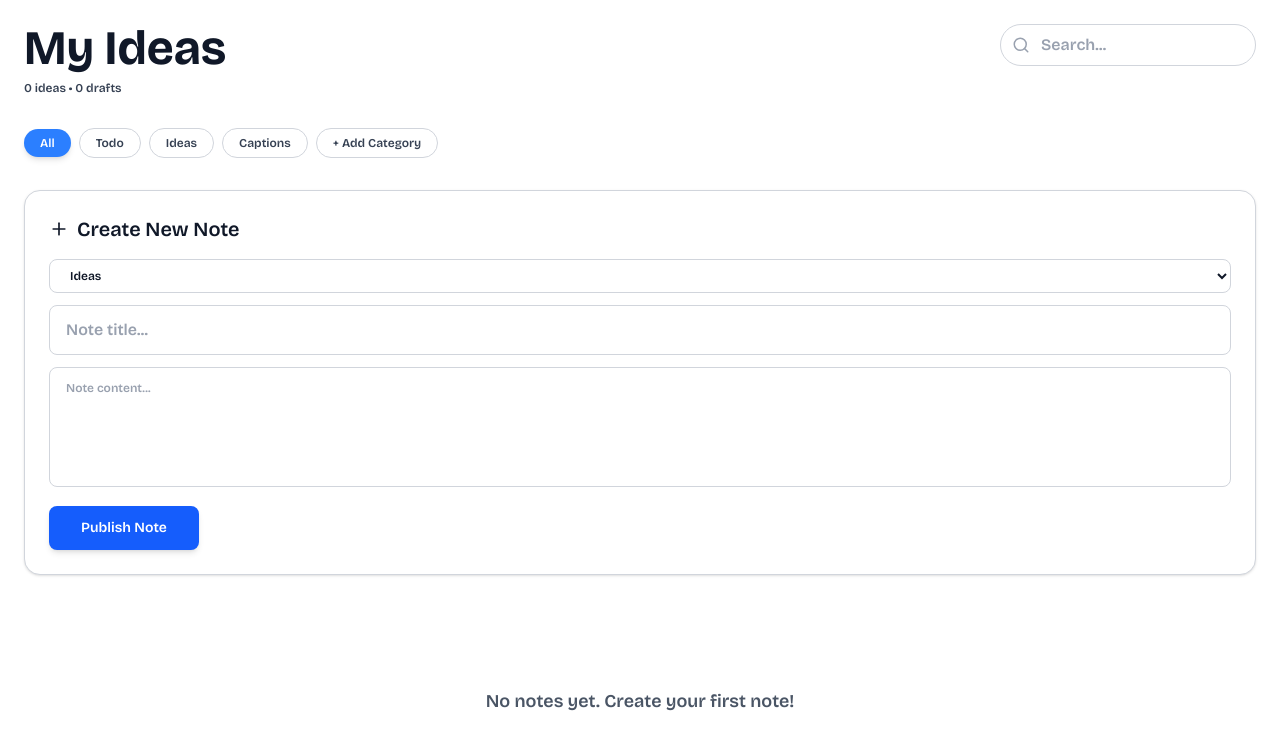
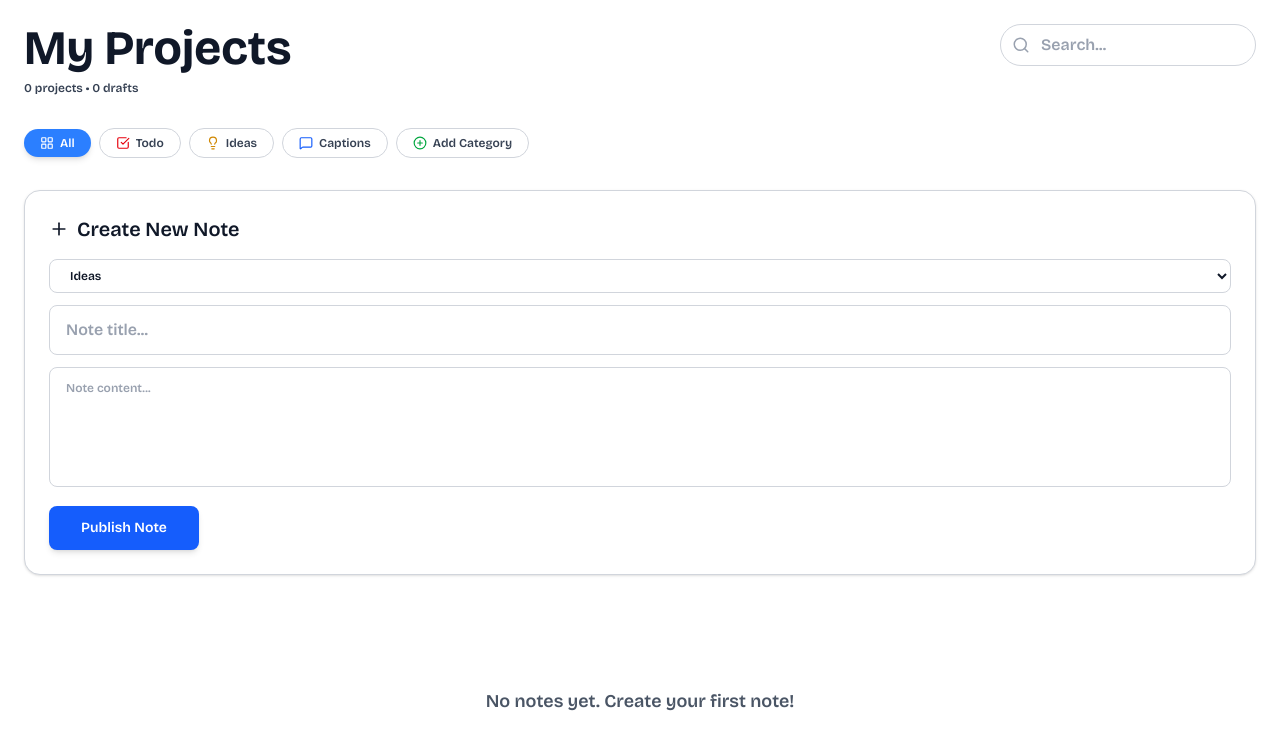
Before and after one commit to Haruna-dev-droid/creators-dashboard, a React (Vite) app: page /contenteditor in a window 1280 px wide. Shown: the top 750 px of the page. Built offline with nearby package versions, Linux system fonts and the light colour scheme; sample sign-in values are in the browser's storage.

Commit message:
worked on the note editor and a few other components

```diff
--- a/src/components/pages/AiAssistant.jsx
+++ b/src/components/pages/AiAssistant.jsx
@@ -1,20 +1,20 @@
-// import React from "react";
+import React from "react";
 
-// function AiAssistant() {
-//   return (
-//     <div>
-//       <h1 className="text-3xl font-bold text-gray-900 mb-6">AI Assistant</h1>
-//       <div className="bg-white p-6 rounded-lg shadow-sm border border-gray-200">
-//         <h2 className="text-xl font-semibold mb-4">Performance Metrics</h2>
-//         <p className="text-gray-600">
-//           Detailed analytics and insights about your content performance.
-//         </p>
-//         <div className="mt-6 h-64 bg-gray-100 rounded-lg flex items-center justify-center">
-//           <p className="text-gray-500">Chart visualization would go here</p>
-//         </div>
-//       </div>
-//     </div>
-//   );
-// }
+function AiAssistant() {
+  return (
+    <div>
+      <h1 className="text-3xl font-bold text-gray-900 mb-6">AI Assistant</h1>
+      <div className="bg-white p-6 rounded-lg shadow-sm border border-gray-200">
+        <h2 className="text-xl font-semibold mb-4">Performance Metrics</h2>
+        <p className="text-gray-600">
+          Detailed analytics and insights about your content performance.
+        </p>
+        <div className="mt-6 h-64 bg-gray-100 rounded-lg flex items-center justify-center">
+          <p className="text-gray-500">Chart visualization would go here</p>
+        </div>
+      </div>
+    </div>
+  );
+}
 
-// export default AiAssistant;
+export default AiAssistant;
--- a/src/components/pages/ContentEditor.jsx
+++ b/src/components/pages/ContentEditor.jsx
@@ -1,184 +1,18 @@
-// import React, { useEffect, useState } from "react";
-// import { Search, Plus, Trash2, Edit2, Save, X } from "lucide-react";
-
-// function ContentEditor() {
-//   const [notes, setNotes] = useState([]);
-//   const [editId, setEditId] = useState(null);
-//   const [newNote, setNewNote] = useState({ title: "", content: "" });
-
-//   // Mounts the saved notes from localStorage when the component renders
-//   useEffect(() => {
-//     const savedNotes = localStorage.getItem("notes");
-//     if (savedNotes) {
-//       setNotes(JSON.parse(savedNotes));
-//     }
-//   }, []);
-
-//   // Saves the notes to local storage when ever they change
-//   useEffect(() => {
-//     localStorage.setItem("notes", JSON.stringify(notes));
-//   }, [notes]);
-
-//   // handles the creation of new notes
-//   const handleNewNote = () => {
-//     if (newNote.title.trim() || newNote.content.trim()) {
-//       const note = {
-//         id: Date.now(),
-//         title: newNote.title,
-//         content: newNote.content,
-//         createdAt: new Date().toISOString,
-//         updatedAt: new Date().toISOString,
-//       };
-//       setNotes([note, ...notes]);
-//       setNewNote({ title: "", content: "" });
-//     }
-//   };
-
-//   // handles the deletion of notes
-//   const handleDeleteNote = (id) => {
-//     setNotes(notes.filter((note) => note.id !== id));
-//   };
-
-//   // handles the editing of notes
-//   const handleEditNote = (id, editedTitle, editedContent) => {
-//     setNotes(
-//       notes.map((note) =>
-//         note.id === id
-//           ? {
-//               ...notes,
-//               title: editedTitle,
-//               content: editedContent,
-//               updatedAt: new Date().toISOString(),
-//             }
-//           : note,
-//       ),
-//     );
-//     setEditId(null);
-//   };
-//   return (
-//     <div>
-//       <div className="mb-8">
-//         <h1 className="text-4xl font-bold text-gray-800 mb-2">My Ideas</h1>
-//         <p className="text-gray-600">{notes.length} ideas total</p>
-//       </div>
-
-//       <div>
-//         <h2 className="text-xl font-semibold mb-4 flex items-center gap-2">
-//           <Plus size={20} />
-//           Create New Note
-//         </h2>
-//         <input
-//           type="text"
-//           placeholder="Note title..."
-//           value={newNote.title}
-//           onChange={(e) => setNewNote({ ...newNote, title: e.target.value })}
-//           className="w-full mb-3 px-4 py-2 rounded-lg border border-gray-300 focus:outline-none focus:ring-2 focus:ring-blue-500"
-//         />
-//         <textarea
-//           placeholder="Note content..."
-//           value={newNote.content}
-//           onChange={(e) => setNewNote({ ...newNote, content: e.target.value })}
-//           className="w-full mb-3 px-4 py-2 rounded-lg border border-gray-300 focus:outline-none focus:ring-2 focus:ring-blue-500"
-//         />
-
-//         <button
-//           onClick={handleNewNote}
-//           className="bg-blue-600 text-white px-6 py-2 rounded-lg hover:bg-blue-700 transition-colors"
-//         >
-//           Add Note
-//         </button>
-//       </div>
-
-//       <div className="grid grid-cols-1 md:grid-cols-2 lg:grid-cols-3 gap-4">
-//         {notes.map((note) => (
-//           <NoteCard
-//             key={note.id}
-//             note={note}
-//             isEditing={editId === note.id}
-//             onEdit={() => setEditId(note.id)}
-//             onSave={(title, content) => handleEditNote(note.id, title, content)}
-//             onCancel={() => setEditId(null)}
-//             onDelete={() => handleDeleteNote(note.id)}
-//           />
-//         ))}
-//       </div>
-//     </div>
-//   );
-// }
-// function NoteCard({ note, isEditing, onEdit, onSave, onCancel, onDelete }) {
-//   const [editTitle, setEditTitle] = useState(note.title);
-//   const [editContent, setEditContent] = useState(note.content);
-
-//   const handleSave = () => {
-//     onSave(editTitle, editContent);
-//   };
-
-//   if (isEditing) {
-//     return (
-//       <div className="bg-white rounded-lg shadow-md p-4 border-2 border-blue-500">
-//         <input
-//           type="text"
-//           value={editTitle}
-//           onChange={(e) => setEditTitle(e.target.value)}
-//           className="w-full mb-2 px-2 py-1 border border-gray-300 rounded focus:outline-none focus:ring-2 focus:ring-blue-500"
-//         />
-//         <textarea
-//           value={editContent}
-//           onChange={(e) => setEditContent(e.target.value)}
-//           className="w-full mb-3 px-2 py-1 border border-gray-300 rounded focus:outline-none focus:ring-2 focus:ring-blue-500 min-h-[100px]"
-//         />
-//         <div className="flex gap-2">
-//           <button
-//             onClick={handleSave}
-//             className="flex-1 bg-green-600 text-white px-3 py-1 rounded hover:bg-green-700 transition-colors flex items-center justify-center gap-1"
-//           >
-//             <Save size={16} />
-//             Save
-//           </button>
-//           <button
-//             onClick={onCancel}
-//             className="flex-1 bg-gray-400 text-white px-3 py-1 rounded hover:bg-gray-500 transition-colors flex items-center justify-center gap-1"
-//           >
-//             <X size={16} />
-//             Cancel
-//           </button>
-//         </div>
-//       </div>
-//     );
-//   }
-
-//   return (
-//     <div className="bg-white rounded-lg shadow-md p-4 hover:shadow-lg transition-shadow">
-//       <h3 className="text-lg font-semibold mb-2 text-gray-800">
-//         {note.title || "Untitled"}
-//       </h3>
-//       <p className="text-gray-600 mb-3 line-clamp-3">{note.content}</p>
-//       <div className="text-xs text-gray-400 mb-3">
-//         {new Date(note.updatedAt).toLocaleDateString()}
-//       </div>
-//       <div className="flex gap-2">
-//         <button
-//           onClick={onEdit}
-//           className="flex-1 bg-blue-600 text-white px-3 py-1 rounded hover:bg-blue-700 transition-colors flex items-center justify-center gap-1"
-//         >
-//           <Edit2 size={14} />
-//           Edit
-//         </button>
-//         <button
-//           onClick={onDelete}
-//           className="flex-1 bg-red-600 text-white px-3 py-1 rounded hover:bg-red-700 transition-colors flex items-center justify-center gap-1"
-//         >
-//           <Trash2 size={14} />
-//           Delete
-//         </button>
-//       </div>
-//     </div>
-//   );
-// }
-
-// export default ContentEditor;
 import React, { useEffect, useState } from "react";
-import { Search, Plus, Trash2, Edit2, Save, X, FileText } from "lucide-react";
+import {
+  Search,
+  Plus,
+  Trash2,
+  Edit2,
+  Save,
+  X,
+  FileText,
+  LayoutGrid,
+  CheckSquare,
+  Lightbulb,
+  MessageSquare,
+  PlusCircle,
+} from "lucide-react";
 
 function ContentEditor() {
   const [notes, setNotes] = useState([]);
@@ -343,9 +177,11 @@ function ContentEditor() {
         {/* Header with Search */}
         <div className="flex justify-between items-start mb-8">
           <div>
-            <h1 className="text-5xl font-bold text-gray-900 mb-2">My Ideas</h1>
+            <h1 className="text-5xl font-bold text-gray-900 mb-2">
+              My Projects
+            </h1>
             <p className="text-gray-700 text-xs">
-              {notes.length} ideas • {drafts.length} drafts
+              {notes.length} projects • {drafts.length} drafts
             </p>
           </div>
 
@@ -366,33 +202,45 @@ function ContentEditor() {
         <div className="mb-8 flex items-center gap-2 flex-wrap">
           <button
             onClick={() => setActiveCategory("all")}
-            className={`px-4 py-1.5 rounded-full text-xs font-medium transition-all ${
+            className={`px-4 py-1.5 rounded-full text-xs font-medium transition-all flex items-center gap-1.5 ${
               activeCategory === "all"
                 ? "bg-blue-500 text-white shadow-md"
                 : "bg-white text-gray-700 hover:bg-gray-100 border border-gray-300"
             }`}
           >
+            <LayoutGrid size={14} />
             All
           </button>
-          {categories.map((cat) => (
+          {categories.map((cat) => {
+            // Icon mapping for each category
+            const categoryIcons = {
+              todo: <CheckSquare size={14} className="text-red-600" />,
+              ideas: <Lightbulb size={14} className="text-yellow-600" />,
+              captions: <MessageSquare size={14} className="text-blue-600" />,
+            };
+
+            return (
               <button
                 key={cat}
                 onClick={() => setActiveCategory(cat)}
-              className={`px-4 py-1.5 rounded-full text-xs font-medium capitalize transition-all ${
+                className={`px-4 py-1.5 rounded-full text-xs font-medium capitalize transition-all flex items-center gap-1.5 ${
                   activeCategory === cat
                     ? "bg-blue-500 text-white shadow-md"
                     : "bg-white text-gray-700 hover:bg-gray-100 border border-gray-300"
                 }`}
               >
+                {categoryIcons[cat] || <FileText size={14} />}
                 {cat}
               </button>
-          ))}
+            );
+          })}
           {!showAddCategory ? (
             <button
               onClick={() => setShowAddCategory(true)}
-              className="px-4 py-1.5 rounded-full text-xs font-medium bg-white text-gray-700 hover:bg-gray-100 border border-gray-300 transition-all"
+              className="px-4 py-1.5 rounded-full text-xs font-medium bg-white text-gray-700 hover:bg-gray-100 border border-gray-300 transition-all flex items-center gap-1.5"
             >
-              + Add Category
+              <PlusCircle size={14} className="text-green-600" />
+              Add Category
             </button>
           ) : (
             <div className="flex gap-2">
```
Lines whose indentation alone changed are shown as unchanged.
